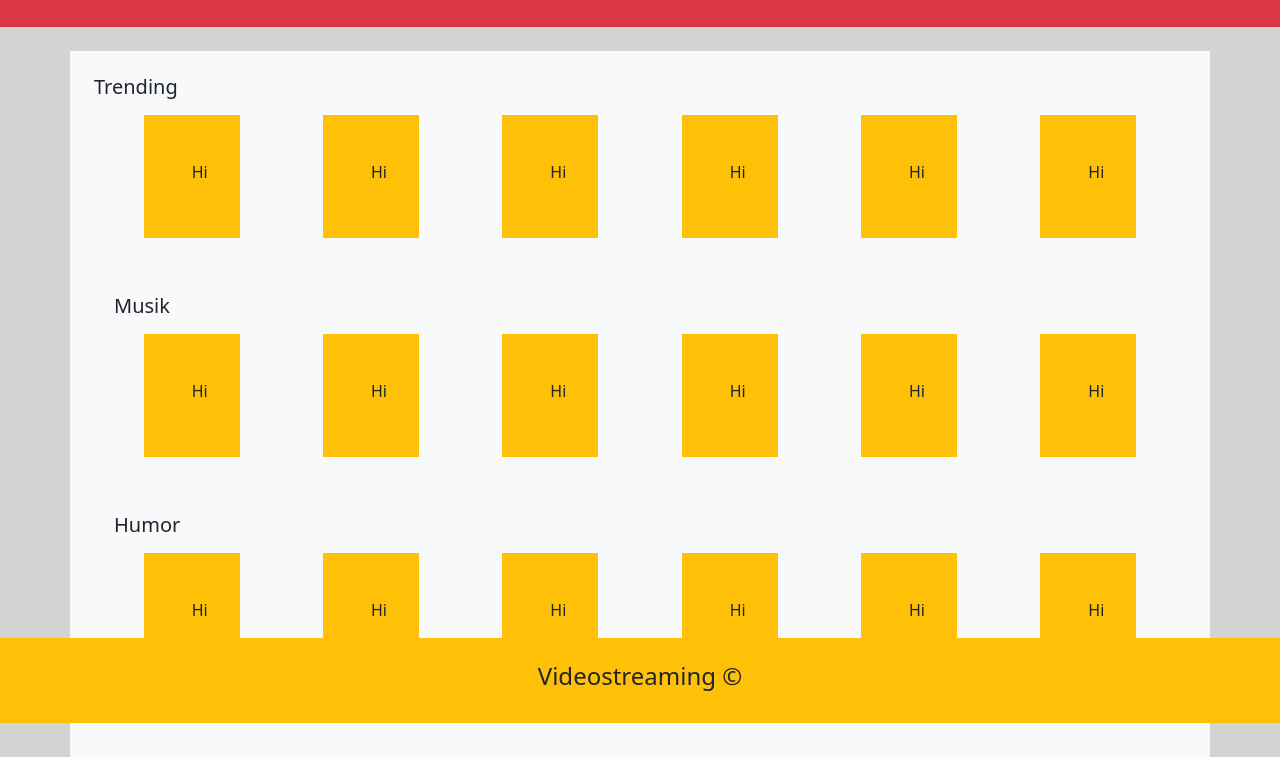
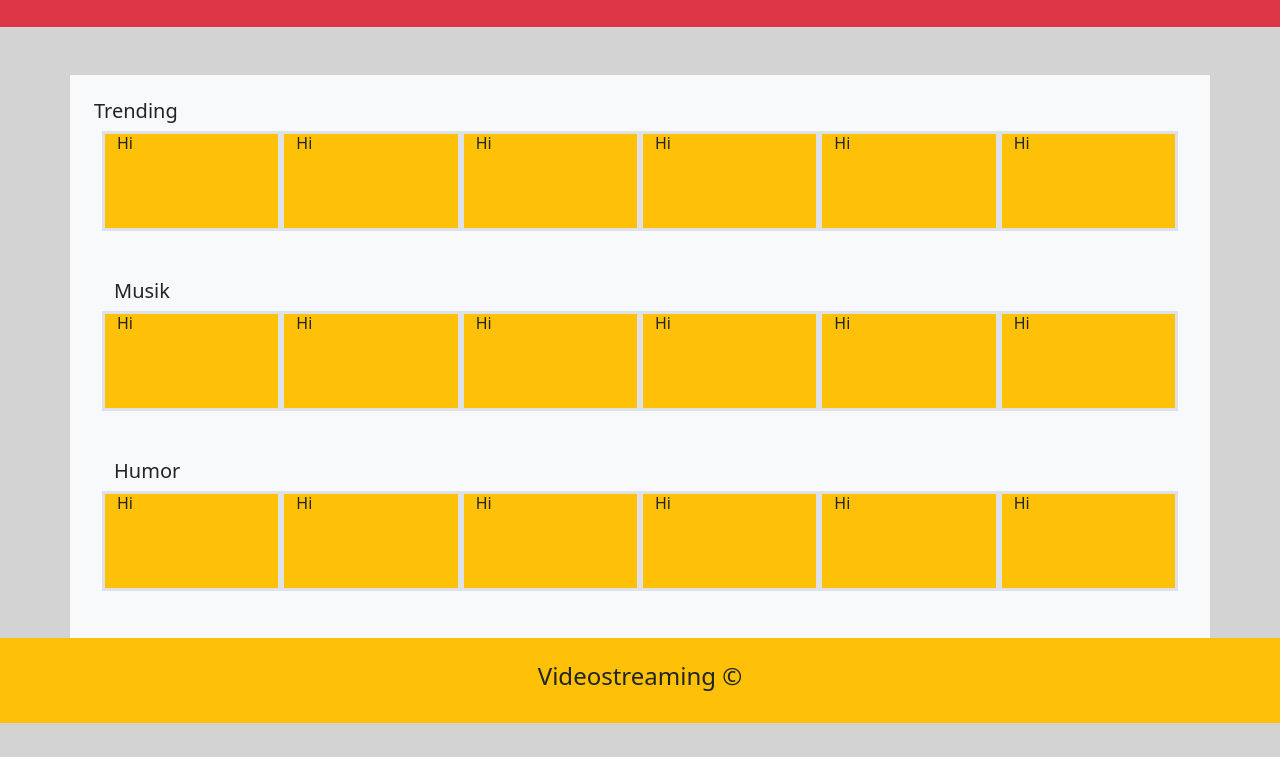
Before and after one commit to KateKatze/20.01_Bootstrap, a plain HTML site: page Challenge_Kate/challenge.html in a window 1280 px wide. Shown: the part 77-834 px from the top of the page. After the commit the page ends 800 px from the top, so only its background shows below. Drawn offline with nearby package versions, Linux system fonts and the light colour scheme.

Commit message:
changed mt container

```diff
--- a/Challenge_Kate/challenge.html
+++ b/Challenge_Kate/challenge.html
@@ -1,11 +1,14 @@
 <!DOCTYPE html>
 <html lang="en">
+
 <head>
     <meta charset="UTF-8">
     <meta http-equiv="X-UA-Compatible" content="IE=edge">
     <meta name="viewport" content="width=device-width, initial-scale=1.0">
-    <link href="https://cdn.jsdelivr.net/npm/bootstrap@5.1.3/dist/css/bootstrap.min.css" rel="stylesheet" integrity="sha384-1BmE4kWBq78iYhFldvKuhfTAU6auU8tT94WrHftjDbrCEXSU1oBoqyl2QvZ6jIW3" crossorigin="anonymous">
-    <link rel="shortcut icon" href="https://icons.iconarchive.com/icons/iconsmind/outline/512/Cat-icon.png" type="image/x-icon">
+    <link href="https://cdn.jsdelivr.net/npm/bootstrap@5.1.3/dist/css/bootstrap.min.css" rel="stylesheet"
+        integrity="sha384-1BmE4kWBq78iYhFldvKuhfTAU6auU8tT94WrHftjDbrCEXSU1oBoqyl2QvZ6jIW3" crossorigin="anonymous">
+    <link rel="shortcut icon" href="https://icons.iconarchive.com/icons/iconsmind/outline/512/Cat-icon.png"
+        type="image/x-icon">
     <link rel="stylesheet" href="style.css">
     <title>Advanced</title>
 </head>
@@ -16,28 +19,28 @@
         <h1>Videostreaming</h1>
     </div>
 
-<div class="container bg-light mt-4 p-4">
+    <div class="container bg-light mt-5 p-4">
 
         <h5 class="font-weight-bold">Trending</h5>
 
         <div class="row m-2 justify-content-around mt-2 mb-5">
 
-                <div class="col-lg-1 col-md-3 col-sm-5 col-xs-8 bg-warning m-2 p-5">
+            <div class="col-sm-6 col-md-4 col-lg-2 border border-3 bg-warning " style="height:100px">
                 <h6>Hi</h6>
             </div>
-                <div class="col-lg-1 col-md-3 col-sm-5 col-xs-8 bg-warning m-2 p-5">
+            <div class="col-sm-6 col-md-4 col-lg-2 border border-3 bg-warning " style="height:100px">
                 <h6>Hi</h6>
             </div>
-                <div class="col-lg-1 col-md-3 col-sm-5 col-xs-8 bg-warning m-2 p-5">
+            <div class="col-sm-6 col-md-4 col-lg-2 border border-3 bg-warning " style="height:100px">
                 <h6>Hi</h6>
             </div>
-                <div class="col-lg-1 col-md-3 col-sm-5 col-xs-8 bg-warning m-2 p-5">
+            <div class="col-sm-6 col-md-4 col-lg-2 border border-3 bg-warning " style="height:100px">
                 <h6>Hi</h6>
             </div>
-                <div class="col-lg-1 col-md-3 col-sm-5 col-xs-8 bg-warning m-2 p-5">
+            <div class="col-sm-6 col-md-4 col-lg-2 border border-3 bg-warning " style="height:100px">
                 <h6>Hi</h6>
             </div>
-                <div class="col-lg-1 col-md-3 col-sm-5 col-xs-8 bg-warning m-2 p-5">
+            <div class="col-sm-6 col-md-4 col-lg-2 border border-3 bg-warning " style="height:100px">
                 <h6>Hi</h6>
             </div>
         </div>
@@ -46,22 +49,22 @@
 
             <h5 class="font-weight-bold">Musik</h5>
 
-                <div class="col-lg-1 col-md-3 col-sm-5 col-xs-8 bg-warning m-2 p-5">
+            <div class="col-sm-6 col-md-4 col-lg-2 border border-3 bg-warning " style="height:100px">
                 <h6>Hi</h6>
             </div>
-                <div class="col-lg-1 col-md-3 col-sm-5 col-xs-8 bg-warning m-2 p-5">
+            <div class="col-sm-6 col-md-4 col-lg-2 border border-3 bg-warning " style="height:100px">
                 <h6>Hi</h6>
             </div>
-                <div class="col-lg-1 col-md-3 col-sm-5 col-xs-8 bg-warning m-2 p-5">
+            <div class="col-sm-6 col-md-4 col-lg-2 border border-3 bg-warning " style="height:100px">
                 <h6>Hi</h6>
             </div>
-                <div class="col-lg-1 col-md-3 col-sm-5 col-xs-8 bg-warning m-2 p-5">
+            <div class="col-sm-6 col-md-4 col-lg-2 border border-3 bg-warning " style="height:100px">
                 <h6>Hi</h6>
             </div>
-                <div class="col-lg-1 col-md-3 col-sm-5 col-xs-8 bg-warning m-2 p-5">
+            <div class="col-sm-6 col-md-4 col-lg-2 border border-3 bg-warning " style="height:100px">
                 <h6>Hi</h6>
             </div>
-                <div class="col-lg-1 col-md-3 col-sm-5 col-xs-8 bg-warning m-2 p-5">
+            <div class="col-sm-6 col-md-4 col-lg-2 border border-3 bg-warning " style="height:100px">
                 <h6>Hi</h6>
             </div>
 
@@ -72,22 +75,22 @@
 
             <h5 class="font-weight-bold">Humor</h5>
 
-            <div class="col-lg-1 col-md-3 col-sm-5 col-xs-8 bg-warning m-2 p-5">
+            <div class="col-sm-6 col-md-4 col-lg-2 border border-3 bg-warning " style="height:100px">
                 <h6>Hi</h6>
             </div>
-            <div class="col-lg-1 col-md-3 col-sm-5 col-xs-8 bg-warning m-2 p-5">
+            <div class="col-sm-6 col-md-4 col-lg-2 border border-3 bg-warning " style="height:100px">
                 <h6>Hi</h6>
             </div>
-            <div class="col-lg-1 col-md-3 col-sm-5 col-xs-8 bg-warning m-2 p-5">
+            <div class="col-sm-6 col-md-4 col-lg-2 border border-3 bg-warning " style="height:100px">
                 <h6>Hi</h6>
             </div>
-            <div class="col-lg-1 col-md-3 col-sm-5 col-xs-8 bg-warning m-2 p-5">
+            <div class="col-sm-6 col-md-4 col-lg-2 border border-3 bg-warning " style="height:100px">
                 <h6>Hi</h6>
             </div>
-            <div class="col-lg-1 col-md-3 col-sm-5 col-xs-8 bg-warning m-2 p-5">
+            <div class="col-sm-6 col-md-4 col-lg-2 border border-3 bg-warning " style="height:100px">
                 <h6>Hi</h6>
             </div>
-            <div class="col-lg-1 col-md-3 col-sm-5 col-xs-8 bg-warning m-2 p-5">
+            <div class="col-sm-6 col-md-4 col-lg-2 border border-3 bg-warning " style="height:100px">
                 <h6>Hi</h6>
             </div>
 
@@ -100,6 +103,9 @@
         </div>
     </footer>
 
-    <script src="https://cdn.jsdelivr.net/npm/bootstrap@5.1.3/dist/js/bootstrap.bundle.min.js" integrity="sha384-ka7Sk0Gln4gmtz2MlQnikT1wXgYsOg+OMhuP+IlRH9sENBO0LRn5q+8nbTov4+1p" crossorigin="anonymous"></script>
+    <script src="https://cdn.jsdelivr.net/npm/bootstrap@5.1.3/dist/js/bootstrap.bundle.min.js"
+        integrity="sha384-ka7Sk0Gln4gmtz2MlQnikT1wXgYsOg+OMhuP+IlRH9sENBO0LRn5q+8nbTov4+1p"
+        crossorigin="anonymous"></script>
 </body>
+
 </html>
```
Lines whose indentation alone changed are shown as unchanged.
